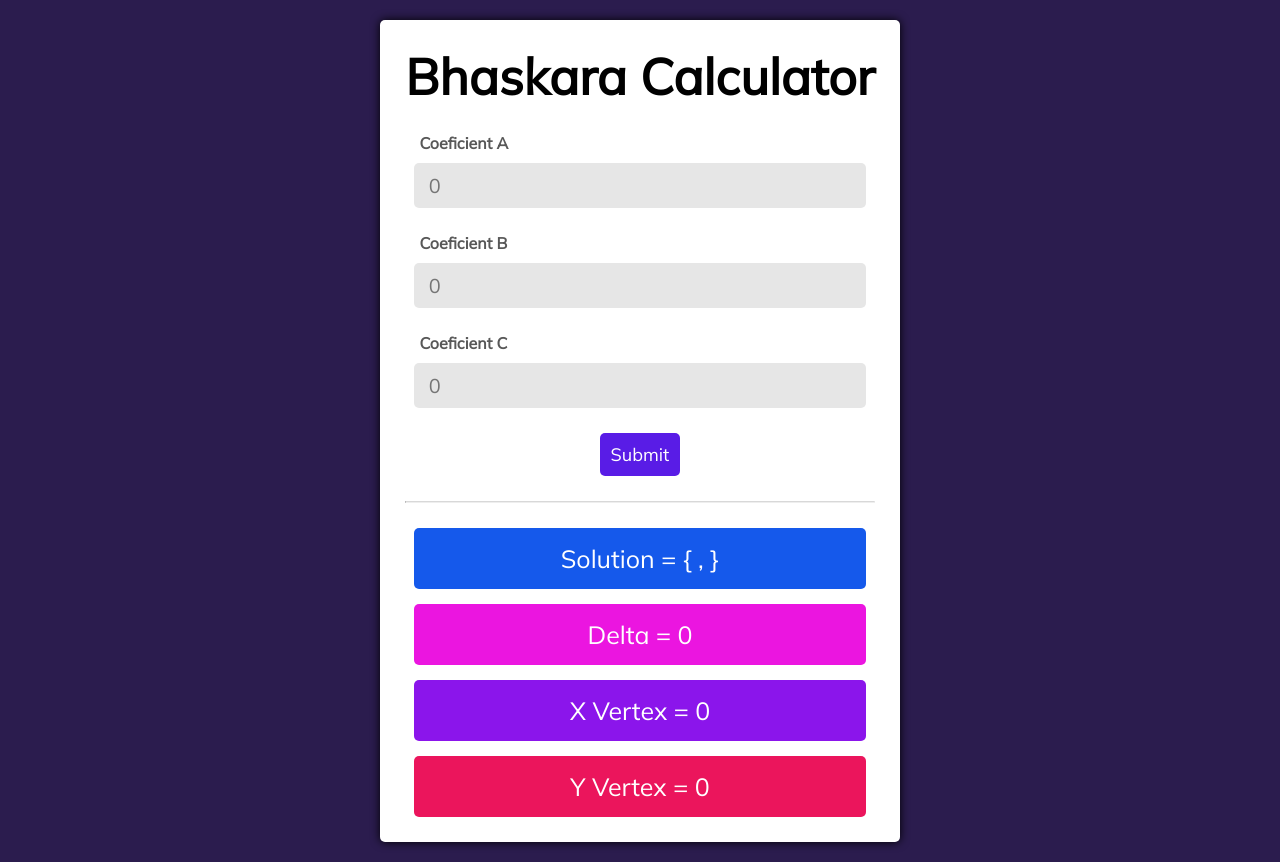
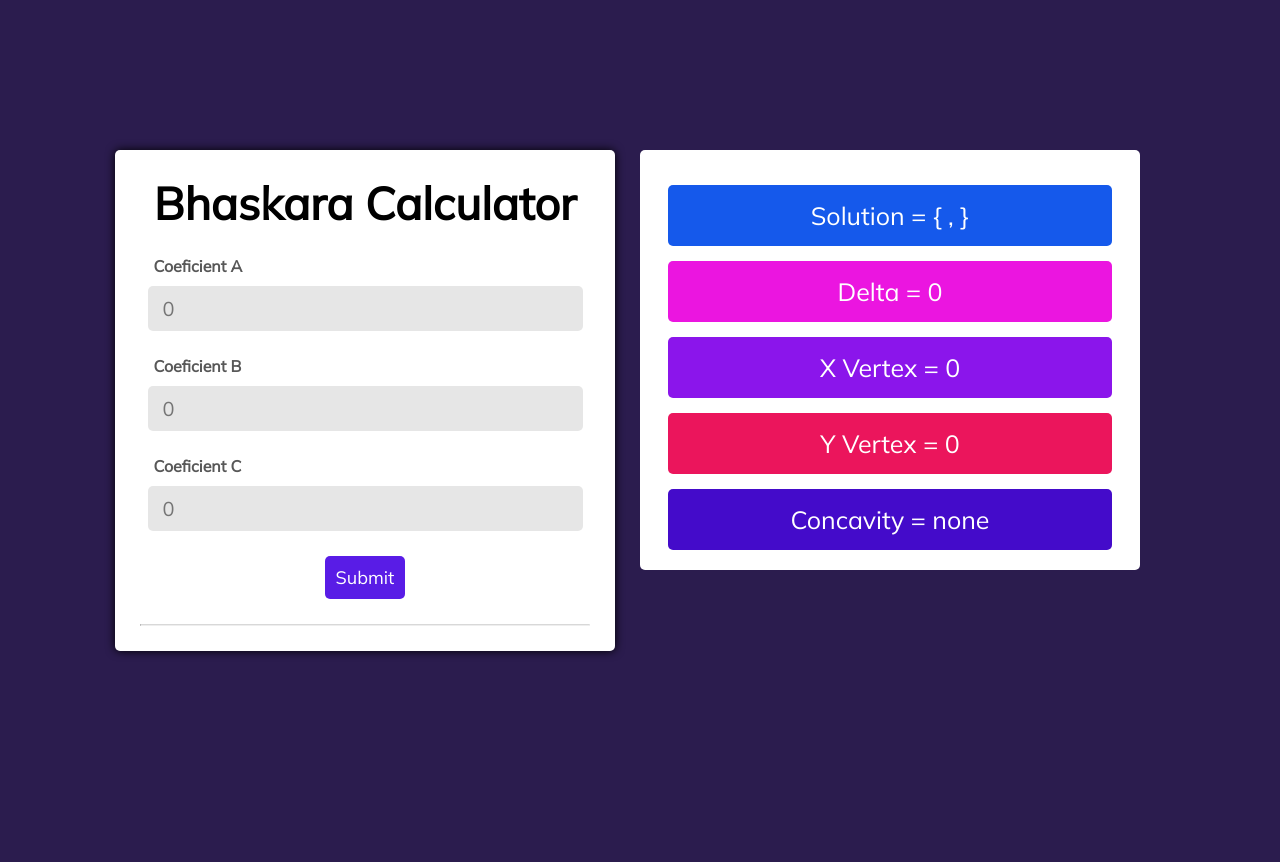
Before and after one commit to mattcalb/bhaskara-calculator, a React (Create React App) app: page / in a window 1280 px wide. After the commit the page ends 800 px from the top, so only its background shows below. Built offline with nearby package versions, Linux system fonts and the light colour scheme; the HTML template or start-up script is replaced by a standard one.

Commit message:
Small changes on the layout and added the concavity variable to the result-box

```diff
--- a/src/assets/styles/global.css
+++ b/src/assets/styles/global.css
@@ -1,4 +1,5 @@
 * {
+  font-family: "Mulish", sans-serif;
   padding: 0;
   margin: 0;
 }
--- a/src/components/ResultsTable/index.js
+++ b/src/components/ResultsTable/index.js
@@ -2,12 +2,16 @@ import React from 'react';
 
 import './style.css';
 
-function ResultsTable({delta, solution, xVertex, yVertex}) {
+function ResultsTable({delta, solution, xVertex, yVertex, concavity}) {
 
     if (solution[0] === undefined && solution[1] === undefined) {
 
         solution[0] = ' ';
         solution[1] = ' ';
+    }
+
+    if (concavity === '') {
+        concavity = 'none'
     }
 
     return (
@@ -29,6 +33,10 @@ function ResultsTable({delta, solution, xVertex, yVertex}) {
                 Y Vertex = {yVertex}
             </div>
 
+            <div className="result-box concavity">
+                Concavity = {concavity}
+            </div>
+
         </div>
     )
 };
--- a/src/components/ResultsTable/style.css
+++ b/src/components/ResultsTable/style.css
@@ -1,10 +1,11 @@
 @import url("https://fonts.googleapis.com/css2?family=Mulish&display=swap");
 
 .container {
-    margin-top: 25px;
-    font-family: "Mulish", sans-serif;
     font-size: 25px;
     color: white;
+    padding: 20px;
+    border-radius: 5px;
+    background-color: white;
 }
 
 .result-box {
--- a/src/pages/MainPage/index.js
+++ b/src/pages/MainPage/index.js
@@ -19,6 +19,8 @@ function MainPage() {
     const [yVertex, setYVertex] = useState(0);
 
     const [solution, setSolution] = useState([]);
+
+    const [concavity, setConcavity] = useState('');
 
     function roundNumber(number) {
 
@@ -49,6 +51,15 @@ function MainPage() {
             return;
         }
 
+        if (coeficientA == 0) {
+
+            alert('Not a quadratic function!');
+
+            window.location.reload();
+
+            return;
+        }
+
         setDelta(tmp_delta);
 
         const tmp_xVertex = roundNumber(Math.round(- coeficientB / (2 * coeficientA), 2));
@@ -66,10 +77,21 @@ function MainPage() {
         tmp_solution[1] = roundNumber((- coeficientB - Math.sqrt(tmp_delta)) / (2 * coeficientA));
 
         setSolution(tmp_solution);
+
+        if (coeficientA > 0) {
+            setConcavity('Upward')
+        }
+
+        else {
+            setConcavity('Downward')
+        }
     }
 
     return (
-        <div>
+        <div className="main-container">
+
+            <div className="float-element">
+
                 <form autoComplete="off" onSubmit={handleSubmit}>
 
                     <h1>Bhaskara Calculator</h1>
@@ -90,9 +112,16 @@ function MainPage() {
 
                     <hr></hr>
 
-                    <ResultsTable delta={delta} solution={solution} xVertex={xVertex} yVertex={yVertex}/>
+                </form>
 
-                </form>
+            </div>
+
+            <div className="float-element">
+
+                <ResultsTable className="float-element" delta={delta} solution={solution} xVertex={xVertex} yVertex={yVertex} concavity={concavity}/>
+
+            </div>
+
         </div>
     )
 };
--- a/src/pages/MainPage/style.css
+++ b/src/pages/MainPage/style.css
@@ -1,14 +1,26 @@
 @import url("https://fonts.googleapis.com/css2?family=Mulish&display=swap");
 
+@media only screen and (max-width: 1100px) {
+  .float-element {
+    margin-top: 25px;
+  }
+}
+
+@media only screen and (min-width: 1100px) {
+  .float-element {
+    float: left;
+    width: 500px;
+    margin-right: 25px;
+  }
+}
+
 h1 {
-  font-family: "Mulish", sans-serif;
-  font-size: 50px;
+  font-size: 45px;
   text-align: center;
   color: black;
 }
 
 form {
-  font-family: "Mulish", sans-serif;
   text-align: center;
   background-color: white;
   border-radius: 5px;
@@ -27,7 +39,6 @@ label {
 }
 
 input {
-  font-family: "Mulish", sans-serif;
   font-size: 20px;
   width: 90%;
   height: 15px;
@@ -39,7 +50,6 @@ input {
 }
 
 button {
-  font-family: "Mulish", sans-serif;
   font-size: 18px;
   width: 80px;
   padding: 10px;
```
